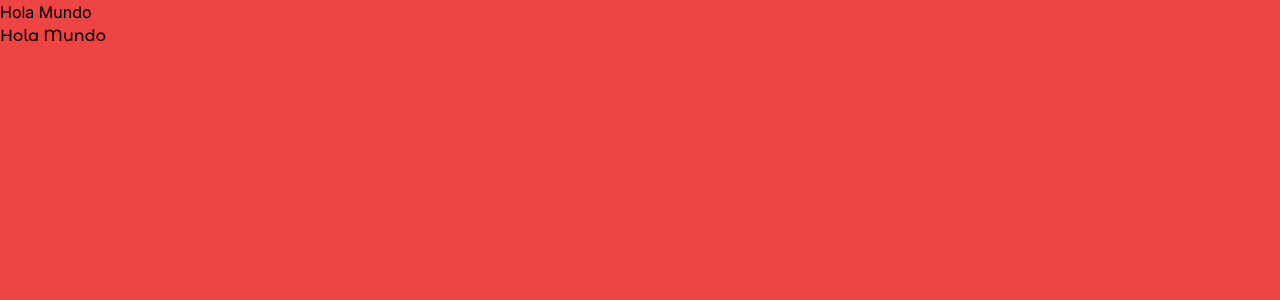
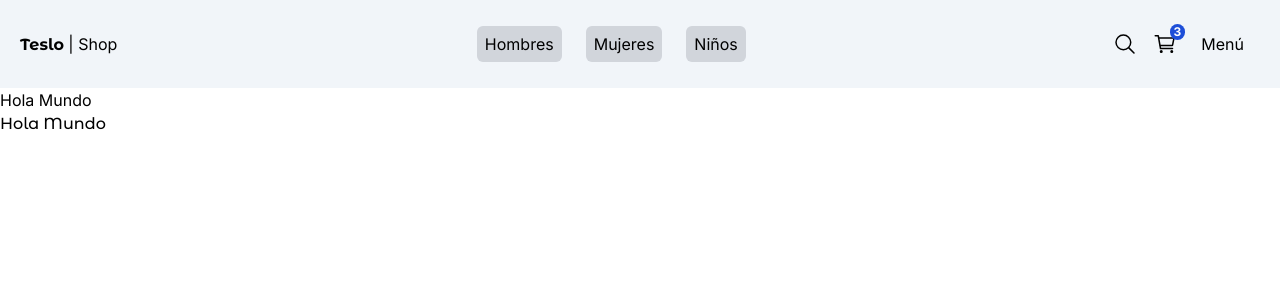
Before and after one commit to AlvaroSegovia-1/teslo-tienda, a Next.js app: page / in a window 1280 px wide. Shown: the top 300 px of the page. Built offline with nearby package versions, Linux system fonts and the light colour scheme.

Commit message:
añadir menu

```diff
--- a/src/app/(shop)/layout.tsx
+++ b/src/app/(shop)/layout.tsx
@@ -1,7 +1,14 @@
-export default function ShopLayout ({children}: {children: React.ReactNode}){
-    return(
-        <main className="min-h-screen bg-red-500">
-            {children}
-        </main>
-    )
+import { TopMenu } from "@/components";
+
+export default function ShopLayout({
+  children,
+}: {
+  children: React.ReactNode;
+}) {
+  return (
+    <main className="">
+      <TopMenu />
+      {children}
+    </main>
+  );
 }
--- a/src/components/index.ts
+++ b/src/components/index.ts
@@ -0,0 +1 @@
+export * from './ui/topmenu/TopMenu'
--- /dev/null
+++ b/src/components/ui/topmenu/TopMenu.tsx
@@ -0,0 +1,57 @@
+import { titleFont } from "@/config/fonts";
+import Link from "next/link";
+import { IoSearchOutline, IoCartOutline } from "react-icons/io5";
+
+export const TopMenu = () => {
+  return (
+    <nav className="flex py-4 bg-slate-100 px-5 justify-between items-center w-full">
+      <div>
+        <Link href="/">
+          <span className={`${titleFont.className} antialiased font-bold `}>
+            Teslo
+          </span>
+          <span> | Shop</span>
+        </Link>
+      </div>
+
+      <div className=" hidden sm:block">
+        <Link
+          className="m-3 p-2 rounded-md transition-all bg-gray-300 hover:bg-gray-200"
+          href="/category/men"
+        >
+          Hombres
+        </Link>
+        <Link
+          className="m-3 p-2 rounded-md transition-all bg-gray-300 hover:bg-gray-200"
+          href="/category/women"
+        >
+          Mujeres
+        </Link>
+        <Link
+          className="m-3 p-2 rounded-md transition-all bg-gray-300 hover:bg-gray-200"
+          href="/category/kids"
+        >
+          Niños
+        </Link>
+      </div>
+
+      <div className="flex items-center">
+        <Link href="/search" className="mx-2">
+          <IoSearchOutline className="w-6 h-6" />
+        </Link>
+        <Link href="/cart" className="mx-2">
+          <div className="relative">
+            <span className="absolute text-xs bg-blue-700 text-white rounded-full px-1 font-bold -top-2 -right-2">
+              3
+            </span>
+            <IoCartOutline className="w-6 h-6" />
+          </div>
+        </Link>
+
+        <button className="m-2 p-2 rounded-md transition-all hover:bg-gray-200 ">
+            Menú
+        </button>
+      </div>
+    </nav>
+  );
+};
```
Also changed, not shown: package.json (+5 -4 lines), 1 other file (tests, documents, lock files or other folders).
